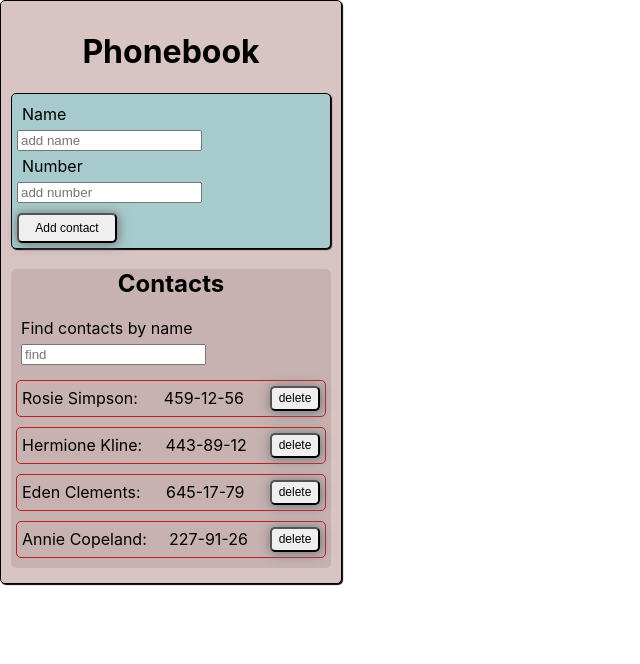
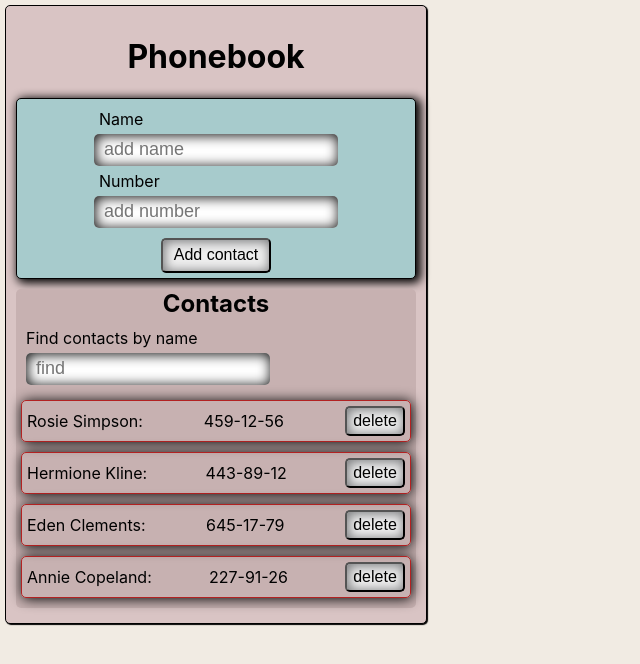
Before and after one commit to MishanyaZh/goit-react-hw-02-phonebook, a React (Create React App) app: page / in a window 1280 px wide. Shown: the top 664 px of the page, without its empty margins (0-640 px from the left). Built offline with nearby package versions, Linux system fonts and the light colour scheme.

Commit message:
some refact

```diff
--- a/src/App.jsx
+++ b/src/App.jsx
@@ -1,6 +1,5 @@
 import { Component } from 'react';
 import { v4 as uuidv4 } from 'uuid';
-// import css from './App.module.css';
 
 import ContactForm from './ContactForm/ContactForm';
 import Filter from './Filter/Filter';
--- a/src/ContactForm/ContactForm.jsx
+++ b/src/ContactForm/ContactForm.jsx
@@ -42,6 +42,7 @@ class ContactForm extends Component {
         <label id={this.name}>
           <p className={css.formNameNumber}>Name</p>
           <input
+            className={css.input}
             value={this.state.name}
             onChange={this.handleChange}
             type="text"
@@ -55,6 +56,7 @@ class ContactForm extends Component {
         <label id={this.name}>
           <p className={css.formNameNumber}>Number</p>
           <input
+            className={css.input}
             value={this.state.number}
             onChange={this.handleChange}
             type="tel"
--- a/src/ContactForm/ContactForm.module.css
+++ b/src/ContactForm/ContactForm.module.css
@@ -1,13 +1,13 @@
 .form {
   display: flex;
   flex-direction: column;
-  align-items: flex-start;
+  align-items: center;
   /* width: 307px; */
   min-width: 297px;
   padding: 5px;
   border: 1px solid black;
   border-radius: 5px;
-  box-shadow: 1px 1px 1px black;
+  box-shadow: 3px 2px 10px 2px black;
   background: rgb(167 203 204);
 }
 
@@ -15,17 +15,27 @@
   margin: 5px;
 }
 
+.input {
+  min-width: 220px;
+  height: 30px;
+  font-size: 18px;
+  padding-left: 10px;
+  border-radius: 5px;
+  border-style: none;
+  box-shadow: inset 1px 1px 13px 0px black;
+}
+
 .formButton {
-  width: 100px;
-  height: 30px;
+  width: 110px;
+  height: 35px;
 
   margin-top: 10px;
-  font-size: 12px;
+  font-size: 16px;
   font-weight: 500;
 
   border-radius: 5px;
   transition-duration: 0.1s;
-  box-shadow: 1px 1px 11px 1px #797a7c;
+  box-shadow: inset 1px 1px 11px 1px #797a7c;
   cursor: pointer;
 }
 
--- a/src/ContactList/ContactList.module.css
+++ b/src/ContactList/ContactList.module.css
@@ -5,6 +5,7 @@
   margin-bottom: 10px;
   padding: 5px;
   border: 1px solid firebrick;
+  box-shadow: 1px 1px 13px 0px black;
   border-radius: 5px;
 }
 
@@ -18,17 +19,25 @@
 }
 
 .listButton {
-  width: 50px;
-  height: 25px;
+  width: 60px;
+  height: 30px;
 
   /* margin-top: 10px; */
-  font-size: 12px;
+  font-size: 16px;
   font-weight: 500;
 
   border-radius: 5px;
+  /* transition-duration: 0.1s; */
+  box-shadow: inset 1px 1px 11px 1px #797a7c;
+  cursor: pointer;
+}
+
+.listButton:hover {
+  transform: scale(1.1);
+  background: #aafcea;
+  color: #062afa;
+  box-shadow: 1px 1px 11px 1px #062afa;
   transition-duration: 0.1s;
-  box-shadow: 1px 1px 11px 1px #797a7c;
-  cursor: pointer;
 }
 
 .listButton:active {
--- a/src/Filter/Filter.jsx
+++ b/src/Filter/Filter.jsx
@@ -5,6 +5,7 @@ const Filter = ({ value, onChange }) => (
   <label id={{ value }} className={css.filter}>
     <p className={css.filterName}>Find contacts by name</p>
     <input
+      className={css.input}
       value={value}
       onChange={onChange}
       type="text"
--- a/src/Filter/Filter.module.css
+++ b/src/Filter/Filter.module.css
@@ -7,3 +7,13 @@
   margin-top: 5px;
   margin-bottom: 5px;
 }
+
+.input {
+  min-width: 220px;
+  height: 30px;
+  font-size: 18px;
+  padding-left: 10px;
+  border-radius: 5px;
+  border-style: none;
+  box-shadow: inset 1px 1px 13px 0px black;
+}
--- a/src/Section&Title&Container/MainContainer.styled.jsx
+++ b/src/Section&Title&Container/MainContainer.styled.jsx
@@ -2,9 +2,8 @@ import styled from '@emotion/styled';
 
 export const MainContainer = styled.div`
   display: block;
-  max-width: 320px;
+  max-width: 400px;
   min-width: 310px;
-
   padding: 10px;
   border: 1px solid black;
   border-radius: 5px;
--- a/src/Section&Title&Container/Section.styled.jsx
+++ b/src/Section&Title&Container/Section.styled.jsx
@@ -6,5 +6,7 @@ export const Container = styled.div`
 `;
 
 export const Subtitle = styled.h2`
+  margin-top: 10px;
+  margin-bottom: 10px;
   text-align: center;
 `;
--- a/src/index.css
+++ b/src/index.css
@@ -11,3 +11,8 @@ code {
   font-family: source-code-pro, Menlo, Monaco, Consolas, 'Courier New',
     monospace;
 }
+
+body {
+  background: rgb(241, 235, 227);
+  padding: 5px;
+}
```
Also changed, not shown: 1 other file (tests, documents, lock files or other folders).
